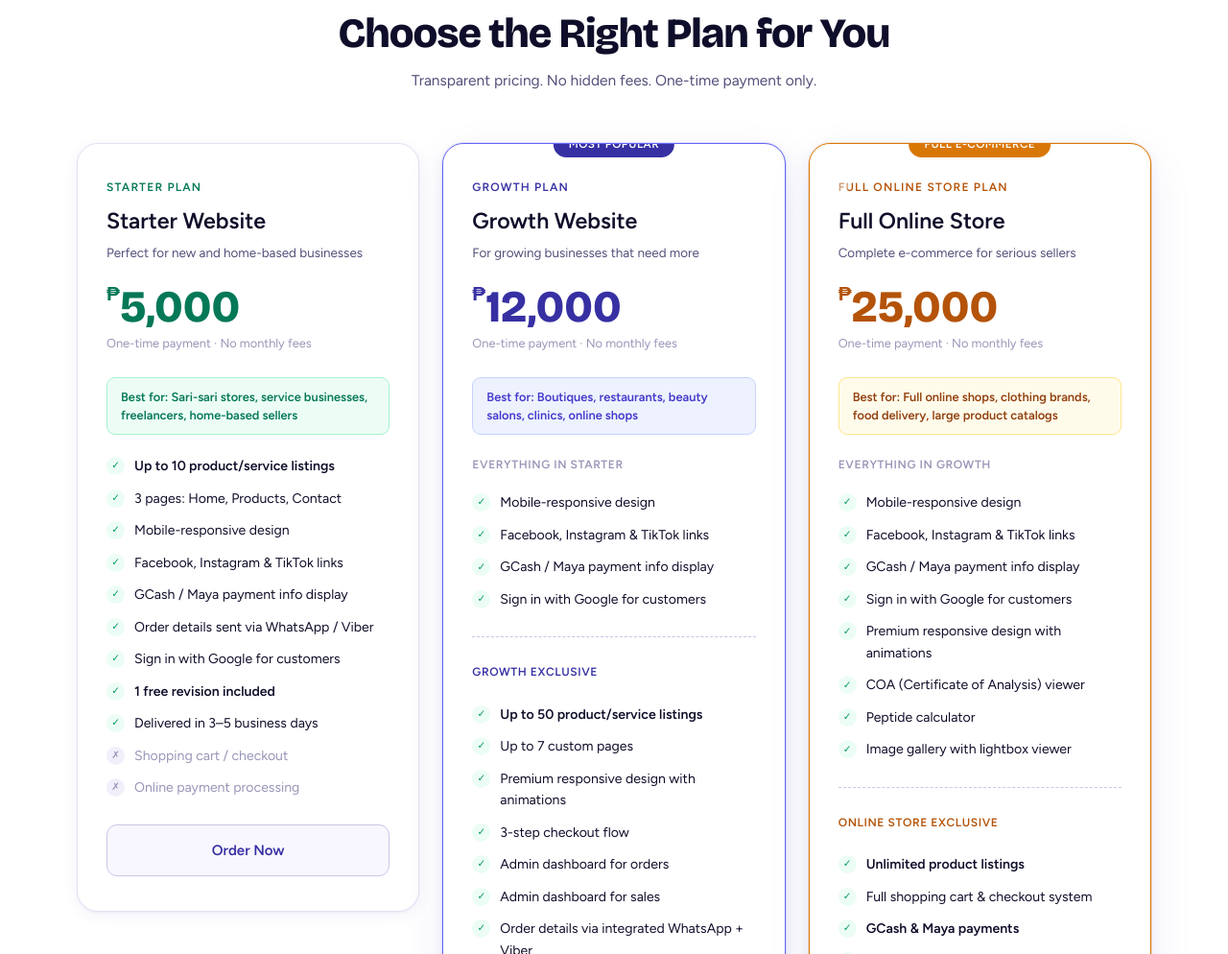
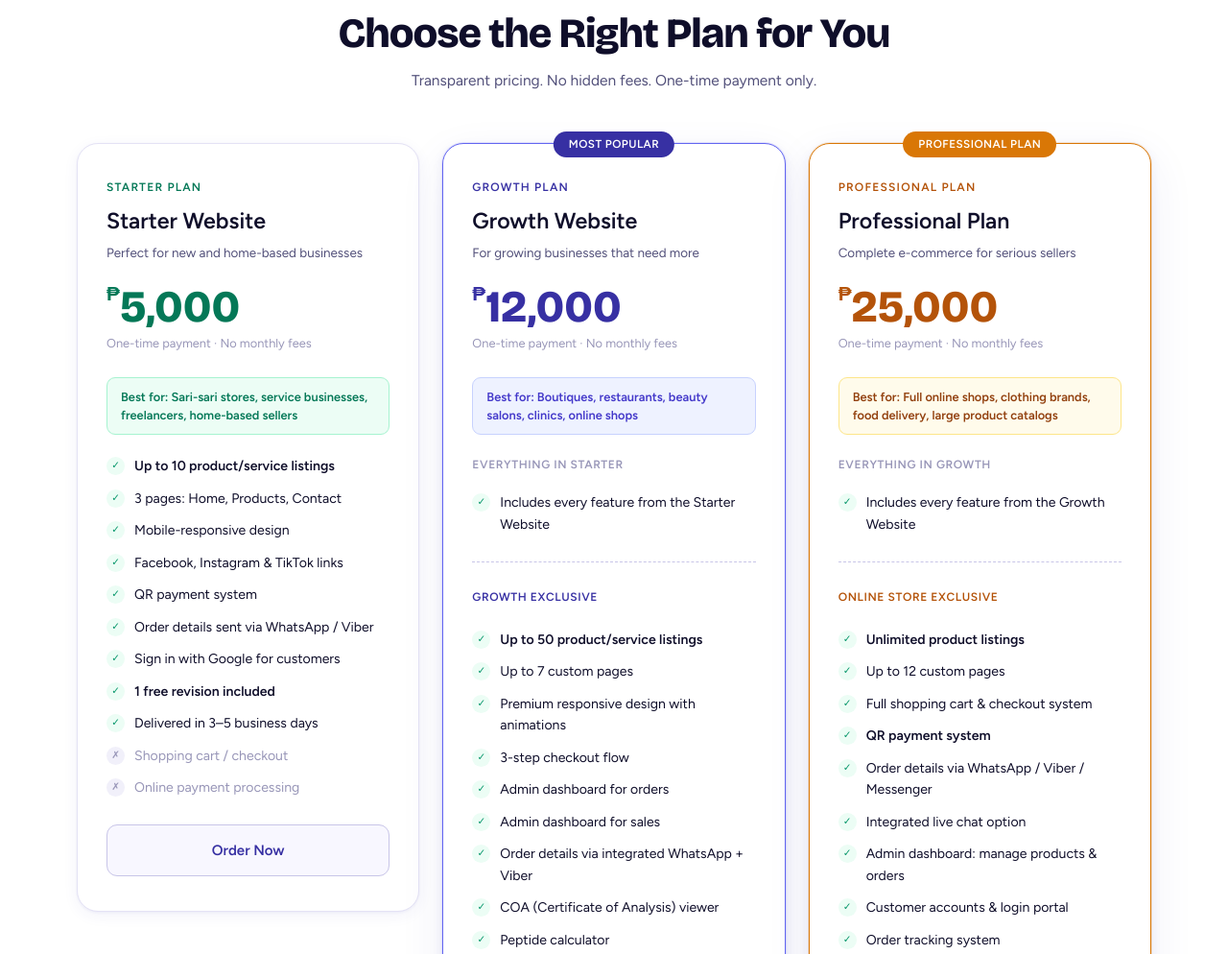
Before and after one commit to Pankaj-sudo/websitedesign, a plain HTML site: page index.html in a window 1280 px wide. Shown: the part 2340-3334 px from the top of the page at 96% size. Drawn offline with nearby package versions, Linux system fonts and the light colour scheme.

Commit message:
Add files via upload

```diff
--- a/index.html
+++ b/index.html
@@ -672,15 +672,18 @@
     .why-row:hover .why-icon { transform: scale(1.15); transition: transform 0.2s ease-out; }
 
     /* ── Card shimmer sweep on hover ── */
-    .pricing-card { overflow: hidden; }
-    .pricing-card::after {
+    .pricing-card { overflow: visible; }
+    .pricing-card-shimmer {
+      position: absolute; inset: 0; border-radius: inherit; overflow: hidden; pointer-events: none; z-index: 0;
+    }
+    .pricing-card-shimmer::after {
       content: ''; position: absolute; top: 0; left: -100%;
       width: 60%; height: 100%;
       background: linear-gradient(105deg, transparent 0%, rgba(255,255,255,0.55) 50%, transparent 100%);
       transform: skewX(-15deg);
       transition: none; pointer-events: none;
     }
-    .pricing-card:hover::after {
+    .pricing-card:hover .pricing-card-shimmer::after {
       animation: shimmerSweep 0.6s ease forwards;
     }
     @keyframes shimmerSweep {
@@ -1088,11 +1091,11 @@
         <p class="sample-caption">7-page growth layout · Photo gallery · Appointment form · Messenger chat · Blog section</p>
       </div>
 
-      <!-- FULL ONLINE STORE -->
+      <!-- PROFESSIONAL PLAN -->
       <div class="sample-wrapper reveal d2">
         <div class="sample-tier-label">
-          <span class="sample-tier-pill" style="background:#FFFBEB;color:#92400E;border:1px solid #FDE68A">FULL ONLINE STORE</span>
-          <span class="sample-tier-name">Full Online Store</span>
+          <span class="sample-tier-pill" style="background:#FFFBEB;color:#92400E;border:1px solid #FDE68A">PROFESSIONAL PLAN</span>
+          <span class="sample-tier-name">Professional Plan</span>
           <span class="sample-tier-price">₱25,000</span>
         </div>
         <div class="browser-frame">
@@ -1152,7 +1155,7 @@
             </div>
           </div>
         </div>
-        <p class="sample-caption">Full e-commerce · Cart & checkout · Admin dashboard · GCash/Maya payments</p>
+        <p class="sample-caption">Full e-commerce · Cart & checkout · Admin dashboard · QR payment system</p>
       </div>
 
     </div>
@@ -1170,6 +1173,7 @@
 
       <!-- STARTER -->
       <div class="pricing-card reveal">
+        <div class="pricing-card-shimmer"></div>
         <div class="plan-tier" style="color:#047857">STARTER PLAN</div>
         <div class="plan-name">Starter Website</div>
         <div class="plan-tagline">Perfect for new and home-based businesses</div>
@@ -1181,7 +1185,7 @@
           <li class="feature-item"><div class="fi yes">✓</div><div class="feature-text">3 pages: Home, Products, Contact</div></li>
           <li class="feature-item"><div class="fi yes">✓</div><div class="feature-text">Mobile-responsive design</div></li>
           <li class="feature-item"><div class="fi yes">✓</div><div class="feature-text">Facebook, Instagram & TikTok links</div></li>
-          <li class="feature-item"><div class="fi yes">✓</div><div class="feature-text">GCash / Maya payment info display</div></li>
+          <li class="feature-item"><div class="fi yes">✓</div><div class="feature-text">QR payment system</div></li>
           <li class="feature-item"><div class="fi yes">✓</div><div class="feature-text">Order details sent via WhatsApp / Viber</div></li>
           <li class="feature-item"><div class="fi yes">✓</div><div class="feature-text">Sign in with Google for customers</div></li>
           <li class="feature-item"><div class="fi yes">✓</div><div class="feature-text"><strong>1 free revision included</strong></div></li>
@@ -1194,6 +1198,7 @@
 
       <!-- GROWTH -->
       <div class="pricing-card popular reveal d1">
+        <div class="pricing-card-shimmer"></div>
         <div class="card-badge badge-purple">MOST POPULAR</div>
         <div class="plan-tier" style="color:var(--primary)">GROWTH PLAN</div>
         <div class="plan-name">Growth Website</div>
@@ -1204,10 +1209,7 @@
         <ul class="feature-list">
           <!-- Inherited from Starter -->
           <li style="font-size: 0.75rem; font-weight: 700; color: var(--text-dim); text-transform: uppercase; margin-bottom: 8px; list-style: none; letter-spacing: 0.05em;">Everything in Starter</li>
-          <li class="feature-item"><div class="fi yes">✓</div><div class="feature-text">Mobile-responsive design</div></li>
-          <li class="feature-item"><div class="fi yes">✓</div><div class="feature-text">Facebook, Instagram & TikTok links</div></li>
-          <li class="feature-item"><div class="fi yes">✓</div><div class="feature-text">GCash / Maya payment info display</div></li>
-          <li class="feature-item"><div class="fi yes">✓</div><div class="feature-text">Sign in with Google for customers</div></li>
+          <li class="feature-item"><div class="fi yes">✓</div><div class="feature-text">Includes every feature from the Starter Website</div></li>
 
           <!-- Growth Exclusive -->
           <li style="border-top: 1px dashed var(--border-mid); margin: 16px 0; list-style: none;"></li>
@@ -1230,11 +1232,12 @@
         <a href="#contact" class="plan-cta cta-medium">Order Now</a>
       </div>
 
-      <!-- FULL ONLINE STORE -->
+      <!-- PROFESSIONAL PLAN -->
       <div class="pricing-card gold-card reveal d2">
-        <div class="card-badge badge-gold">FULL E-COMMERCE</div>
-        <div class="plan-tier" style="color:var(--accent)">FULL ONLINE STORE PLAN</div>
-        <div class="plan-name">Full Online Store</div>
+        <div class="pricing-card-shimmer"></div>
+        <div class="card-badge badge-gold">PROFESSIONAL PLAN</div>
+        <div class="plan-tier" style="color:var(--accent)">PROFESSIONAL PLAN</div>
+        <div class="plan-name">Professional Plan</div>
         <div class="plan-tagline">Complete e-commerce for serious sellers</div>
         <div class="plan-price" style="color:var(--accent)"><sup>₱</sup>25,000</div>
         <div class="plan-price-note">One-time payment · No monthly fees</div>
@@ -1242,21 +1245,15 @@
         <ul class="feature-list">
           <!-- Inherited from Growth -->
           <li style="font-size: 0.75rem; font-weight: 700; color: var(--text-dim); text-transform: uppercase; margin-bottom: 8px; list-style: none; letter-spacing: 0.05em;">Everything in Growth</li>
-          <li class="feature-item"><div class="fi yes">✓</div><div class="feature-text">Mobile-responsive design</div></li>
-          <li class="feature-item"><div class="fi yes">✓</div><div class="feature-text">Facebook, Instagram & TikTok links</div></li>
-          <li class="feature-item"><div class="fi yes">✓</div><div class="feature-text">GCash / Maya payment info display</div></li>
-          <li class="feature-item"><div class="fi yes">✓</div><div class="feature-text">Sign in with Google for customers</div></li>
-          <li class="feature-item"><div class="fi yes">✓</div><div class="feature-text">Premium responsive design with animations</div></li>
-          <li class="feature-item"><div class="fi yes">✓</div><div class="feature-text">COA (Certificate of Analysis) viewer</div></li>
-          <li class="feature-item"><div class="fi yes">✓</div><div class="feature-text">Peptide calculator</div></li>
-          <li class="feature-item"><div class="fi yes">✓</div><div class="feature-text">Image gallery with lightbox viewer</div></li>
+          <li class="feature-item"><div class="fi yes">✓</div><div class="feature-text">Includes every feature from the Growth Website</div></li>
 
           <!-- Online Store Exclusive -->
           <li style="border-top: 1px dashed var(--border-mid); margin: 16px 0; list-style: none;"></li>
           <li style="font-size: 0.75rem; font-weight: 700; color: var(--accent); text-transform: uppercase; margin-bottom: 12px; list-style: none; letter-spacing: 0.05em;">Online Store Exclusive</li>
           <li class="feature-item"><div class="fi yes">✓</div><div class="feature-text"><strong>Unlimited product listings</strong></div></li>
+          <li class="feature-item"><div class="fi yes">✓</div><div class="feature-text">Up to 12 custom pages</div></li>
           <li class="feature-item"><div class="fi yes">✓</div><div class="feature-text">Full shopping cart & checkout system</div></li>
-          <li class="feature-item"><div class="fi yes">✓</div><div class="feature-text"><strong>GCash & Maya payments</strong></div></li>
+          <li class="feature-item"><div class="fi yes">✓</div><div class="feature-text"><strong>QR payment system</strong></div></li>
           <li class="feature-item"><div class="fi yes">✓</div><div class="feature-text">Order details via WhatsApp / Viber / Messenger</div></li>
           <li class="feature-item"><div class="fi yes">✓</div><div class="feature-text">Integrated live chat option</div></li>
           <li class="feature-item"><div class="fi yes">✓</div><div class="feature-text">Admin dashboard: manage products & orders</div></li>
@@ -1293,12 +1290,12 @@
             <th style="width:35%">Feature</th>
             <th>Starter<br><span style="color:#047857;font-weight:800">₱5,000</span></th>
             <th class="col-purple">Growth<br><span style="font-weight:800">₱12,000</span></th>
-            <th class="col-gold">Full Online Store<br><span style="font-weight:800">₱25,000</span></th>
+            <th class="col-gold">Professional Plan<br><span style="font-weight:800">₱25,000</span></th>
           </tr>
         </thead>
         <tbody>
           <tr class="cat-row"><td colspan="4">Design & Pages</td></tr>
-          <tr><td>Number of Pages</td><td>3 pages</td><td><span class="tag tag-indigo">7 pages</span></td><td><span class="tag tag-amber">Unlimited</span></td></tr>
+          <tr><td>Number of Pages</td><td>3 pages</td><td><span class="tag tag-indigo">7 pages</span></td><td><span class="tag tag-amber">Up to 12 pages</span></td></tr>
           <tr><td>Product Listings</td><td>Up to 10</td><td><span class="tag tag-indigo">Up to 50</span></td><td><span class="tag tag-amber">Unlimited</span></td></tr>
           <tr><td>Mobile-Responsive Design</td><td><span class="chk">✓</span></td><td><span class="chk">✓</span></td><td><span class="chk">✓</span></td></tr>
           <tr><td>Premium Animations</td><td><span class="crs" aria-hidden="true">✗</span></td><td><span class="chk">✓</span></td><td><span class="chk">✓</span></td></tr>
@@ -1309,10 +1306,10 @@
           <tr><td>Viber / WhatsApp Button</td><td><span class="crs" aria-hidden="true">✗</span></td><td><span class="chk">✓</span></td><td><span class="chk">✓</span></td></tr>
 
           <tr class="cat-row"><td colspan="4">E-Commerce Features</td></tr>
-          <tr><td>GCash / Maya Payment Info Display</td><td><span class="chk">✓</span></td><td><span class="chk">✓</span></td><td><span class="chk">✓</span></td></tr>
+          <tr><td>QR Payment System</td><td><span class="chk">✓</span></td><td><span class="chk">✓</span></td><td><span class="chk">✓</span></td></tr>
           <tr><td>Online Order Form</td><td><span class="crs" aria-hidden="true">✗</span></td><td><span class="chk">✓</span></td><td><span class="chk">✓</span></td></tr>
           <tr><td>Shopping Cart & Checkout</td><td><span class="crs" aria-hidden="true">✗</span></td><td><span class="crs" aria-hidden="true">✗</span></td><td><span class="chk">✓</span></td></tr>
-          <tr><td>GCash / Maya Payment Processing</td><td><span class="crs" aria-hidden="true">✗</span></td><td><span class="crs" aria-hidden="true">✗</span></td><td><span class="chk">✓</span></td></tr>
+          <tr><td>QR Payment Processing</td><td><span class="crs" aria-hidden="true">✗</span></td><td><span class="crs" aria-hidden="true">✗</span></td><td><span class="chk">✓</span></td></tr>
           <tr><td>Cash on Delivery (COD) Option</td><td><span class="crs" aria-hidden="true">✗</span></td><td><span class="crs" aria-hidden="true">✗</span></td><td><span class="chk">✓</span></td></tr>
           <tr><td>Customer Accounts & Login</td><td><span class="crs" aria-hidden="true">✗</span></td><td><span class="crs" aria-hidden="true">✗</span></td><td><span class="chk">✓</span></td></tr>
           <tr><td>Discount & Coupon Codes</td><td><span class="crs" aria-hidden="true">✗</span></td><td><span class="crs" aria-hidden="true">✗</span></td><td><span class="chk">✓</span></td></tr>
@@ -1352,7 +1349,7 @@
       <div class="process-step reveal d2">
         <div class="step-num">3</div>
         <h4>Review & Revisions</h4>
-        <p>We will schedule another 30-minute call to present the completed website and discuss any revisions you would like. You will have one free revision.</p>
+        <p>We will schedule another 30-minute call to present the completed website and discuss any revisions you would like. You will have free revisions based on your package.</p>
       </div>
     </div>
   </div>
@@ -1399,10 +1396,10 @@
       </div>
       <div class="testi-card reveal d2">
         <div class="testi-stars">★★★★★</div>
-        <p class="testi-text">"We used to only sell on Shopee. Now we have our own online store with real checkout and GCash payment. Better margins, full control of our brand. Full Online Store plan is totally worth it!"</p>
+        <p class="testi-text">"We used to only sell on Shopee. Now we have our own online store with real checkout and GCash payment. Better margins, full control of our brand. Professional plan is totally worth it!"</p>
         <div class="testi-author">
           <div class="testi-avatar">AL</div>
-          <div><div class="testi-name">Ana L.</div><div class="testi-role">Clothing Brand, Cebu · Full Online Store Plan</div></div>
+          <div><div class="testi-name">Ana L.</div><div class="testi-role">Clothing Brand, Cebu · Professional Plan</div></div>
         </div>
       </div>
     </div>
@@ -1418,7 +1415,7 @@
     <div class="faq-list">
       <div class="faq-item reveal">
         <button class="faq-question" aria-expanded="false">Is domain and hosting included in the price? <span class="faq-arrow" aria-hidden="true">▼</span></button>
-        <div class="faq-answer"><div class="faq-answer-inner">Domain and hosting are not included in the base price, but we will help you set it up. A domain costs around ₱700–₱1,000/year and hosting is around ₱1,500–₱3,000/year. We recommend Hostinger or SiteGround for best value.</div></div>
+        <div class="faq-answer"><div class="faq-answer-inner">Domain and hosting are not included in the base price, but we will help you set it up. A domain costs around ₱1,000–₱2,000/year. We recommend Hostinger or SiteGround for best value.</div></div>
       </div>
       <div class="faq-item reveal">
         <button class="faq-question" aria-expanded="false">Can I upgrade my plan later? <span class="faq-arrow" aria-hidden="true">▼</span></button>
@@ -1434,11 +1431,11 @@
       </div>
       <div class="faq-item reveal">
         <button class="faq-question" aria-expanded="false">Do I need to know how to code to manage my website? <span class="faq-arrow" aria-hidden="true">▼</span></button>
-        <div class="faq-answer"><div class="faq-answer-inner">Not at all. For Starter and Growth plans, we'll walk you through simple content updates. For Full Online Store, you get a user-friendly Admin Dashboard, as easy as using a Shopee Seller Center. Plus there's a free 1-hour Zoom training session included.</div></div>
+        <div class="faq-answer"><div class="faq-answer-inner">Not at all. For Starter and Growth plans, we'll walk you through simple content updates. For Professional Plan, you get a user-friendly Admin Dashboard, as easy as using a Shopee Seller Center. Plus there's a free 1-hour Zoom training session included.</div></div>
       </div>
       <div class="faq-item reveal">
         <button class="faq-question" aria-expanded="false">What if I'm not satisfied with the design? <span class="faq-arrow" aria-hidden="true">▼</span></button>
-        <div class="faq-answer"><div class="faq-answer-inner">No problem. Every plan includes free revisions (1 for Starter, 3 for Growth, 5 for Full Online Store). We keep adjusting until you're completely happy. Your satisfaction is our top priority.</div></div>
+        <div class="faq-answer"><div class="faq-answer-inner">No problem. Every plan includes free revisions (1 for Starter, 3 for Growth, 5 for Professional Plan). We keep adjusting until you're completely happy. Your satisfaction is our top priority.</div></div>
       </div>
     </div>
   </div>
```
